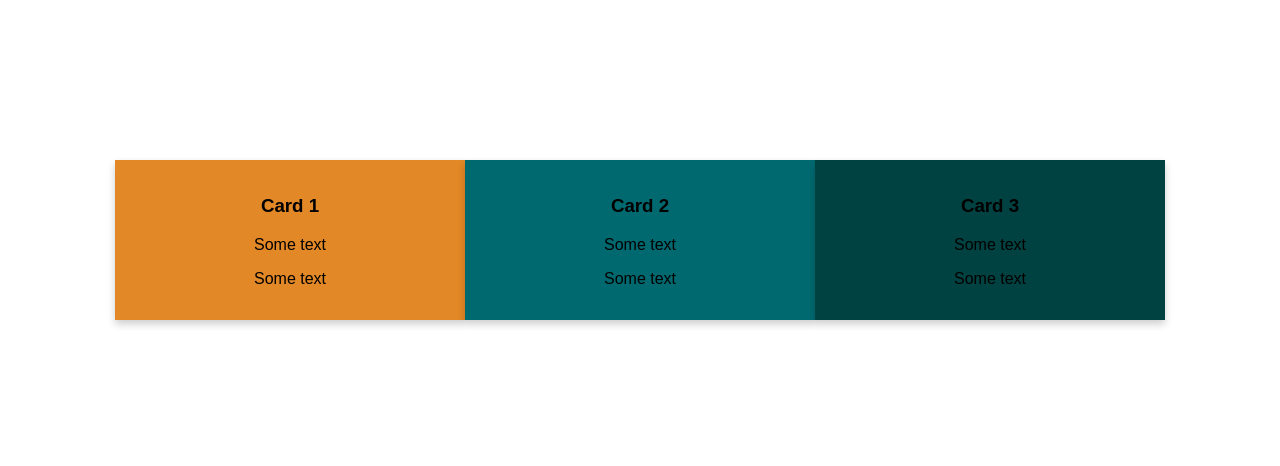
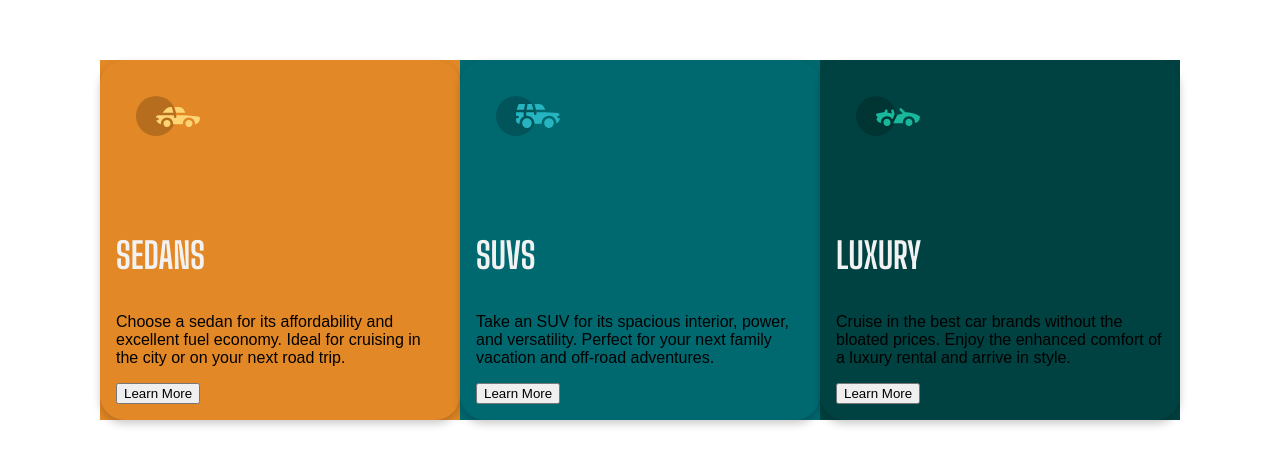
Before and after one commit to Otakuwind/3-column-preview-card-component, a plain HTML site: page index.html in a window 1280 px wide. Shown: the part 168-634 px from the top of the page. Drawn offline with Linux system fonts and the light colour scheme.

Commit message:
updated fonts

```diff
--- a/index.html
+++ b/index.html
@@ -18,25 +18,34 @@
 <div class="row">
   <div class="column" style="background-color:hsl(31, 77%, 52%)">
     <div class="card">
-      <h3>Card 1</h3>
-      <p>Some text</p>
-      <p>Some text</p>
+      <img src="images/icon-sedans.svg" alt="">
+      <h3 class="text-lg">SEDANS</h3>
+      <p> Choose a sedan for its affordability and excellent fuel economy. Ideal for cruising in the city
+  or on your next road trip.</p>
+      <input type="submit" class="submitbtn" value="Learn More">
+
     </div>
   </div>
 
   <div class="column" style="background-color:hsl(184, 100%, 22%)">
     <div class="card">
-      <h3>Card 2</h3>
-      <p>Some text</p>
-      <p>Some text</p>
+       <img src="images/icon-suvs.svg" alt="">
+      <h3>SUVS</h3>
+      <p>Take an SUV for its spacious interior, power, and versatility. Perfect for your next family vacation
+  and off-road adventures.</p>
+      <input type="submit" class="submitbtn" value="Learn More">
+
     </div>
   </div>
 
   <div class="column"  style="background-color:hsl(179, 100%, 13%)">
     <div class="card">
-      <h3>Card 3</h3>
-      <p>Some text</p>
-      <p>Some text</p>
+      <img src="images/icon-luxury.svg" alt="">
+      <h3>LUXURY</h3>
+      <p>Cruise in the best car brands without the bloated prices. Enjoy the enhanced comfort of a luxury
+  rental and arrive in style.</p>
+      <input type="submit" class="submitbtn" value="Learn More">
+
     </div>
   </div>
 
--- a/style.css
+++ b/style.css
@@ -1,3 +1,9 @@
+@import url("https://fonts.googleapis.com/css2?family=Lexend+Deca&display=swap");
+@import url("https://fonts.googleapis.com/css2?family=Big+Shoulders+Display:wght@700&display=swap");
+
+
+
+
 * {
   box-sizing: border-box;
 
@@ -26,6 +32,7 @@ body {
   justify-content: center;
   align-items: center;
   height: 100vh;
+  border-radius: 25px;
 
 }
 /* Clear floats after the columns */
@@ -38,7 +45,6 @@ body {
 /* Responsive columns */
 @media screen and (max-width: 600px) {
   .column {
-    width: 100%;
     display: block;
     margin-bottom: 20px;
   }
@@ -48,7 +54,26 @@ body {
 .card {
   box-shadow: 0 4px 8px 0 rgba(0, 0, 0, 0.2);
   padding: 16px;
-  text-align: center;
-  width: 350px;
+  text-align: left;
+  width: 360px;
+  margin-left: 0;
+ border-radius: 25px;
 
 }
+
+
+.card>img{
+     margin-bottom: 36px;
+     padding-top: 20px;
+     padding-left: 20px;
+     padding-bottom: 20px;
+
+}
+h3{
+    padding-top: 2px;
+    color: hsl(0, 0%, 95%);
+
+    font-family: "Big Shoulders Display", sans-serif;
+  font-weight: 700;
+  font-size: 36px;
+}
```
